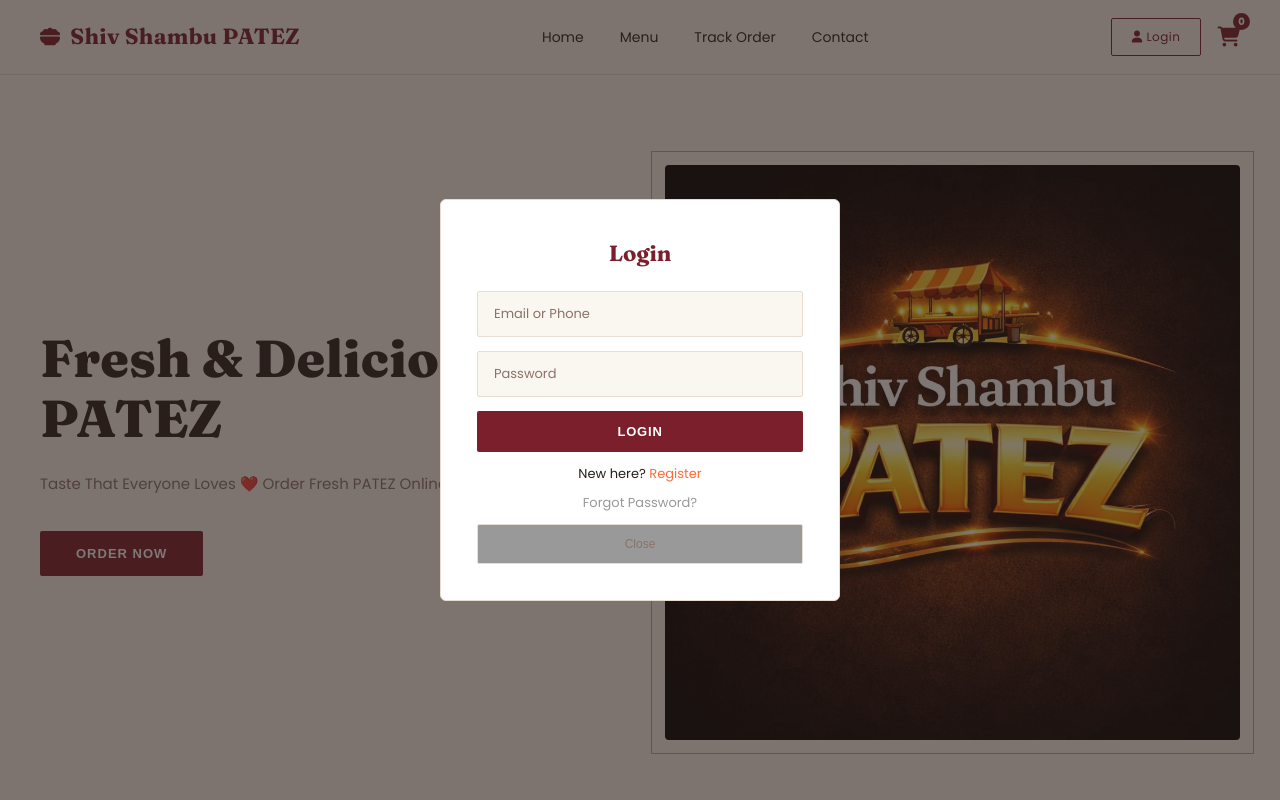
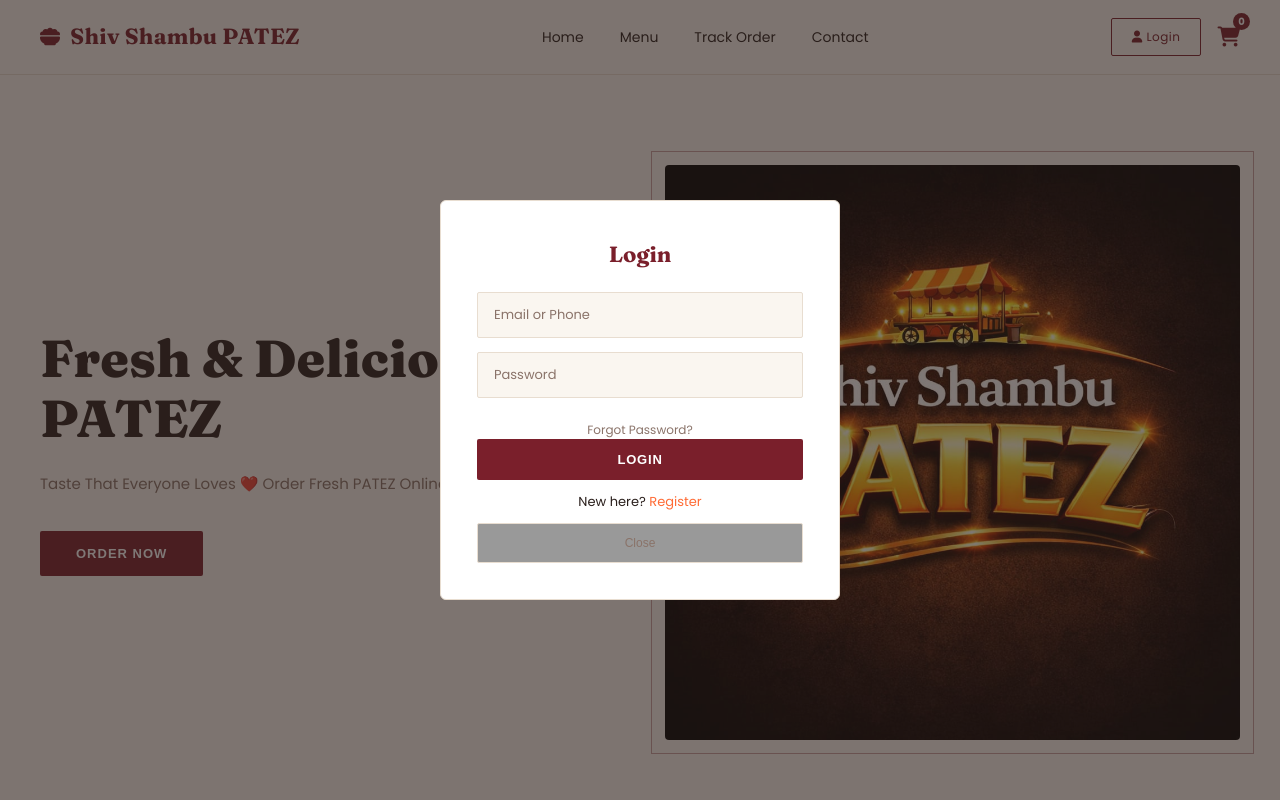
Before and after one commit to mohitmahla0001-maker/shiv-shambu-patez-frontend, a plain HTML site: page index.html in a window 1280 px wide. Both pictures are taken after a click on the button "Login". Shown: the top 800 px of the page. Drawn offline with Linux system fonts and the light colour scheme.

Commit message:
Fixed forgot password link position

```diff
--- a/index.html
+++ b/index.html
@@ -341,16 +341,16 @@ Made with ❤️
             <form id="loginForm">
                 <input type="text" id="loginIdentifier" placeholder="Email or Phone" required>
                 <input type="password" id="loginPassword" placeholder="Password" required>
-
+                <p style="margin-top:8px; font-size:12px; text-align:center;">
+    <a href="#" id="showForgotPassword" style="color:var(--muted);">Forgot Password?</a>
+</p>
                 <button type="submit">Login</button>
             </form>
 
             <p style="margin-top:12px; font-size:13px; text-align:center;">
                 New here? <a href="#" id="showRegister" style="color:#ff6b35;">Register</a>
             </p>
-            <p style="margin-top:8px; font-size:13px; text-align:center;">
-    <a href="#" id="showForgotPassword" style="color:#999;">Forgot Password?</a>
-</p>
+
 
         </div>
 
```
